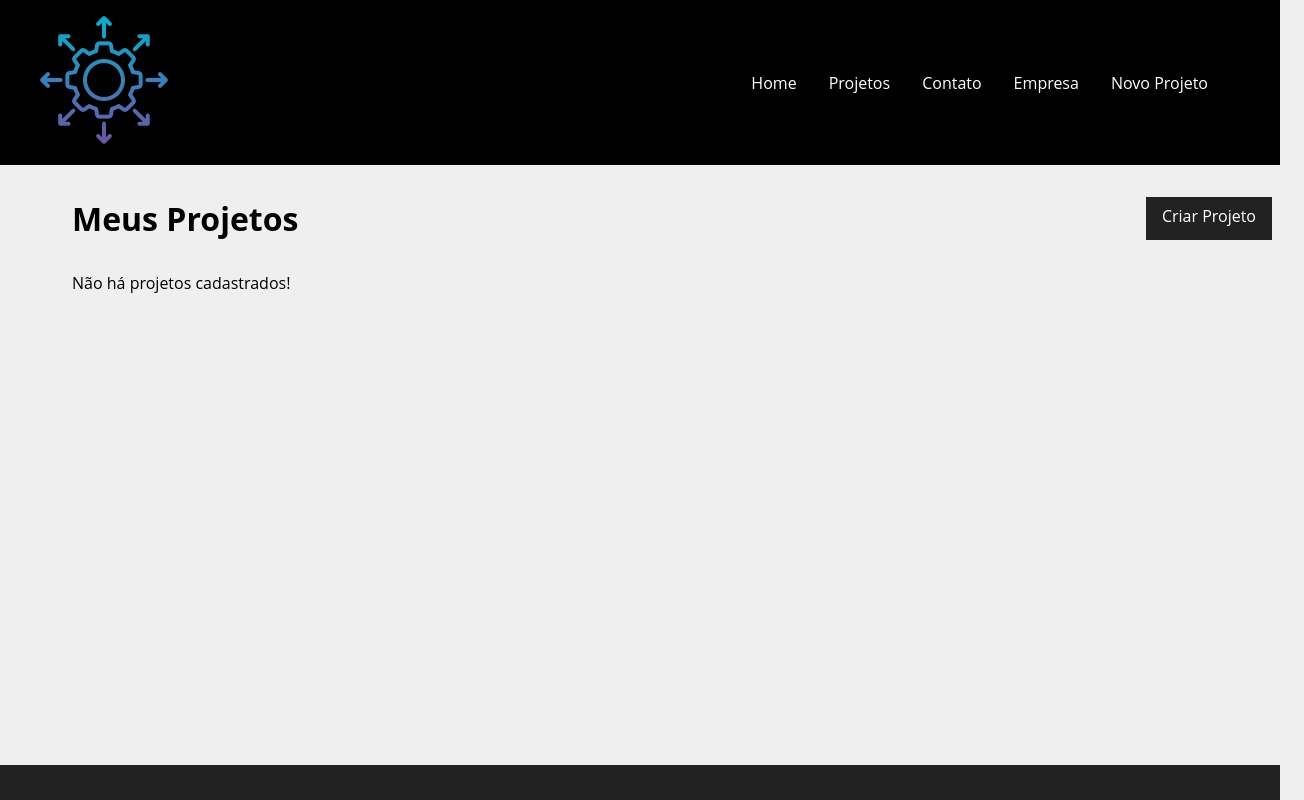
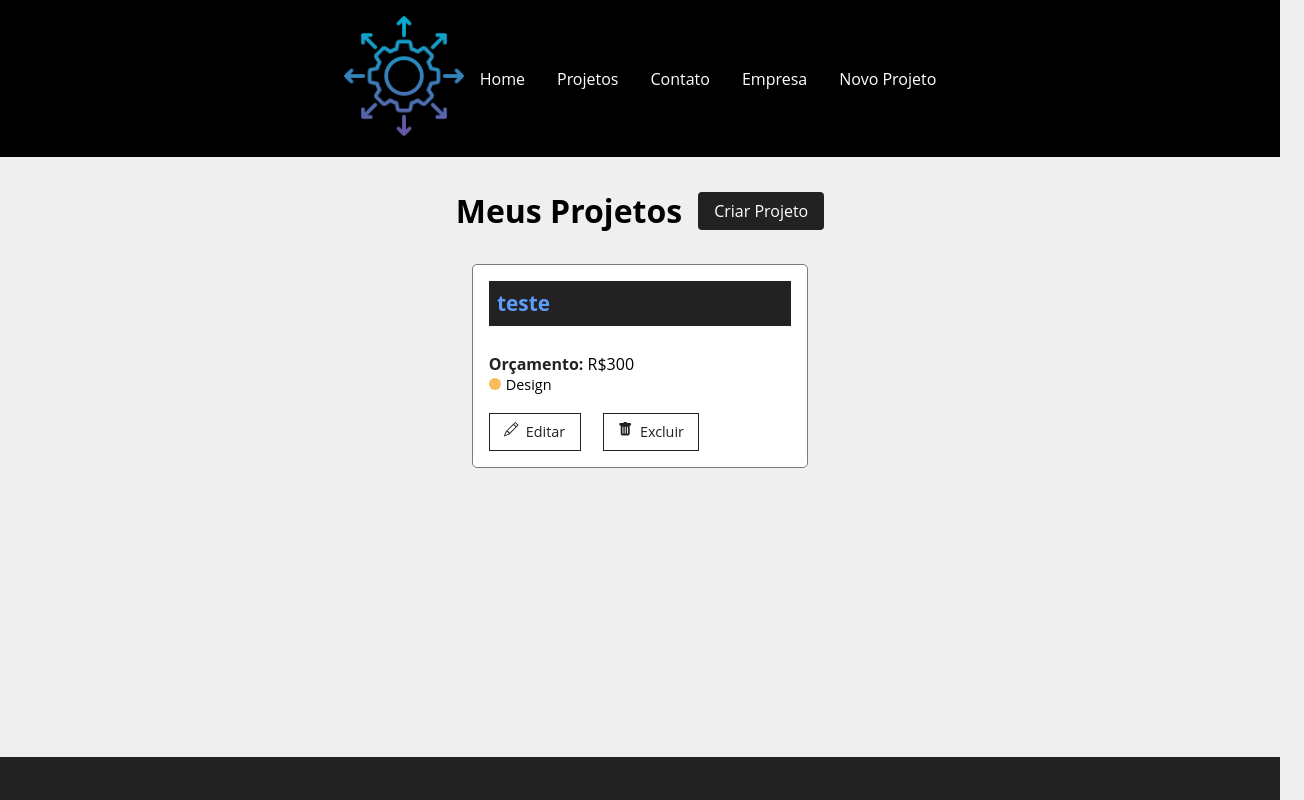
Before and after one commit to JoaoFP-QA/gerenciamento-de-projeto, a React (Create React App) app: page /projects in a window 1280 px wide. Shown: the top 800 px of the page, 1304 px wide, since content can reach past the window. Built offline with nearby package versions, Linux system fonts and the light colour scheme; data requests are answered from the project's data file.

Commit message:
deixando responsivo

```diff
--- a/db.json
+++ b/db.json
@@ -1,5 +1,17 @@
 {
-  "projects": [],
+  "projects": [
+    {
+      "id": "bb17",
+      "name": "teste",
+      "budget": "300",
+      "category": {
+        "id": "3",
+        "name": "Design"
+      },
+      "cost": 0,
+      "services": []
+    }
+  ],
   "categories": [
     {
       "id": "1",
--- a/src/components/layout/Container.module.css
+++ b/src/components/layout/Container.module.css
@@ -1,18 +1,29 @@
 .container {
-    width: 1200px;
+    width: 100%;
+    max-width: 1200px;
     display: flex;
-    justify-content: space-between;
+    justify-content: center;
     margin: 0 auto;
     flex-wrap: wrap;
+    padding: 0 16px;
+    gap: 1em;
 }
 
 .min-height {
-    min-height: 75%;
+    min-height: 75vh;
 }
 .start {
     justify-content: flex-start;
 }
 .column {
+    display: flex;
     flex-direction: column;
     justify-content: flex-start;
 }
+@media (max-width: 768px) {
+    .container {
+        flex-direction: column;
+        align-items: stretch;
+    }
+
+}
--- a/src/components/layout/Footer.module.css
+++ b/src/components/layout/Footer.module.css
@@ -9,12 +9,15 @@
     display: flex;
     justify-content: center;
     list-style-type: none;
+    padding: 0;
+    gap: 1.5em;
 }
 .social_list li {
     margin: 0 1em;
 }
 .social_list li:hover {
     color: #5d9cfa;
+    transform: scale(1.2);
 }
 .social_list svg {
     font-size: 1.5em;
@@ -27,3 +30,8 @@
     font-weight: bold;
     color: #5d9cfa;
 }
+@media(max-width: 500px){
+    .footer{
+        padding: 2em 1em;
+    }
+}
--- a/src/components/layout/LinkButton.module.css
+++ b/src/components/layout/LinkButton.module.css
@@ -3,7 +3,12 @@
     color: #fff;
     padding: 0.5em 1em;
     text-decoration: none;
+    border: none;
+    cursor: pointer;
+    display: inline-flex;
+    justify-items: center;
     transition: 0.5s;
+    border-radius: 4px;
 }
 .btn:hover {
     color: #5d9cfa;
--- a/src/components/layout/Navbar.js
+++ b/src/components/layout/Navbar.js
@@ -1,36 +1,42 @@
-import {Link} from 'react-router-dom'
-
+import { Link } from 'react-router-dom'
 import Container from './Container'
-
 import styles from './Navbar.module.css'
 import logo from '../../img/img.1.png'
 
 function Navbar() {
-  return(
+  return (
     <nav className={styles.navbar}>
       <Container>
-            <Link to="/">
+
+        {/* LOGO */}
+        <Link to="/" className={styles.logo}>
           <img src={logo} alt="Gerenciador" />
         </Link>
+
+        {/* MENU */}
         <ul className={styles.list}>
           <li className={styles.item}>
             <Link to="/">Home</Link>
           </li>
+
           <li className={styles.item}>
-            <Link to="/Projects">Projetos</Link>
+            <Link to="/projects">Projetos</Link>
           </li>
+
           <li className={styles.item}>
             <Link to="/contact">Contato</Link>
           </li>
+
           <li className={styles.item}>
             <Link to="/company">Empresa</Link>
           </li>
+
           <li className={styles.item}>
             <Link to="/newproject">Novo Projeto</Link>
           </li>
         </ul>
+
       </Container>
-
     </nav>
   )
 }
--- a/src/components/layout/Navbar.module.css
+++ b/src/components/layout/Navbar.module.css
@@ -1,24 +1,95 @@
 .navbar {
+    background-color: #000;
+    padding: 1em 2em;
+    position: relative; /* 🔥 importante pro menu */
+    z-index: 1000;
+}
+
+/* Container interno (quem controla o flex) */
+.navbar_container {
     display: flex;
     justify-content: space-between;
-    background-color: black;
-    padding: 1em;
+    align-items: center;
 }
+
+/* Logo */
+.logo img {
+    max-width: 120px;
+}
+
+/* Lista */
 .list {
     display: flex;
     list-style: none;
     align-items: center;
+    gap: 2em;
+    margin: 0;
+    padding: 0;
 }
-.item {
-    margin-right: 2em;
 
-}
+/* Links */
 .item a {
     color: #fff;
     text-decoration: none;
+    position: relative;
+    transition: 0.3s;
 }
+
 .item a:hover {
     color: #5d9cfa;
-    text-decoration: none;
+}
 
+/* Linha animada */
+.item a::after {
+    content: '';
+    position: absolute;
+    width: 0;
+    height: 2px;
+    background-color: #5d9cfa;
+    left: 0;
+    bottom: -4px;
+    transition: 0.3s;
 }
+
+.item a:hover::after {
+    width: 100%;
+}
+
+/* Botão hamburguer */
+.menu_toggle {
+    display: none;
+    flex-direction: column;
+    cursor: pointer;
+}
+
+.menu_toggle div {
+    width: 25px;
+    height: 3px;
+    background-color: #fff;
+    margin: 4px 0;
+}
+
+/* MOBILE */
+@media (max-width: 768px) {
+
+    .menu_toggle {
+        display: flex;
+    }
+
+    .list {
+        position: absolute;
+        top: 70px;
+        left: 0;
+        background-color: #000;
+        flex-direction: column;
+        width: 100%;
+        text-align: center;
+        gap: 1.5em;
+        padding: 1.5em 0;
+        display: none;
+    }
+
+    .list.active {
+        display: flex;
+    }
+}
--- a/src/components/pages/Project.module.css
+++ b/src/components/pages/Project.module.css
@@ -11,6 +11,7 @@
     background-color: #222;
     color: #5d9cfa;
     padding: 0.4em;
+    border-radius: 5px;
 }
 
 .project_details span {
@@ -25,6 +26,14 @@
     display: flex;
     justify-content: space-between;
     flex-wrap: wrap;
+    gap: 1em;
+}
+@media (max-width: 600px){
+    .details_container,
+    .service_form_container{
+        flex-direction: column;
+        align-items: flex-start;
+    }
 }
 .btn {
     background-color: #222;
--- a/src/components/pages/Projects.module.css
+++ b/src/components/pages/Projects.module.css
@@ -4,5 +4,8 @@
 .title_container {
     display: flex;
     justify-content: space-between;
+    align-items: center;
     margin-bottom: 2em;
+    flex-wrap: wrap;
+    gap: 1em;
 }
--- a/src/components/project/ProjectCard.module.css
+++ b/src/components/project/ProjectCard.module.css
@@ -1,33 +1,37 @@
 .project_card {
+    flex: 1 1 300px;
+    max-width: 350px;
     padding: 1em;
     border: 1px solid #7a7a7a;
+    background-color: #fff;
     border-radius: 5px;
-    width: 24%;
-    margin: 0.5%;
+    transition: 0.3s;
 }
-
+.project_card:hover{
+    transform: translateY(-5px);
+    box-shadow: 0 5px 15px rgba(0, 0, 0, 0.2);
+}
 .project_card h4 {
     background-color: #222;
     color: #5d9cfa;
     padding: 0.4em;
     margin-bottom: 1.3em;
-    font-size: 1.3em;
-
-}
-
-.project_card p {
-    color: #7a7a7a;
-    margin-bottom: 1em;
+    font-size: clamp(1em, 2vw, 1.3em);
 
 }
 
 .project_card p span {
     font-weight: bold;
+    color: #222;
+
 }
+
+
 
 .category_text {
     display: flex;
     align-items: center;
+    font-size: 0.9em;
 }
 .category_text span {
     display: block;
@@ -53,6 +57,8 @@
     margin-top: 1.2em;
     display: flex;
     align-items: center;
+    flex-wrap: wrap;
+    gap: 0.5em;
 }
 .project_card_actions a,
 .project_card_actions button {
@@ -68,7 +74,7 @@
     display: flex;
     align-content: center;
     justify-content: center;
-    transition: 0.5s;
+    transition: 0.3s;
 
 }
 .project_card_actions svg {
--- a/src/components/project/ProjectForm.module.css
+++ b/src/components/project/ProjectForm.module.css
@@ -1,4 +1,7 @@
 .form {
     width: 100%;
     margin: 1em 0;
+    display: flex;
+    flex-direction: column;
+    gap: 1em;
 }
```
Lines whose indentation alone changed are shown as unchanged.
